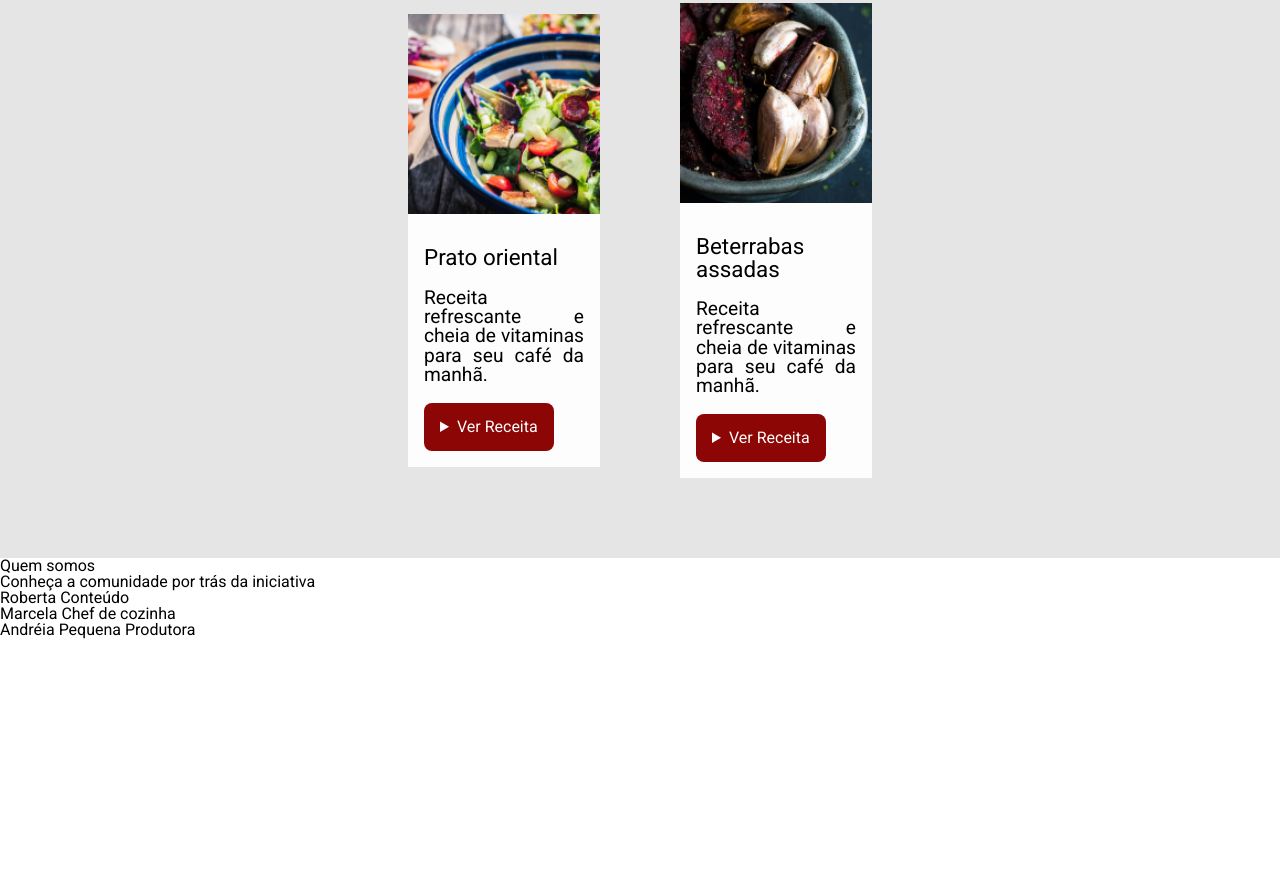
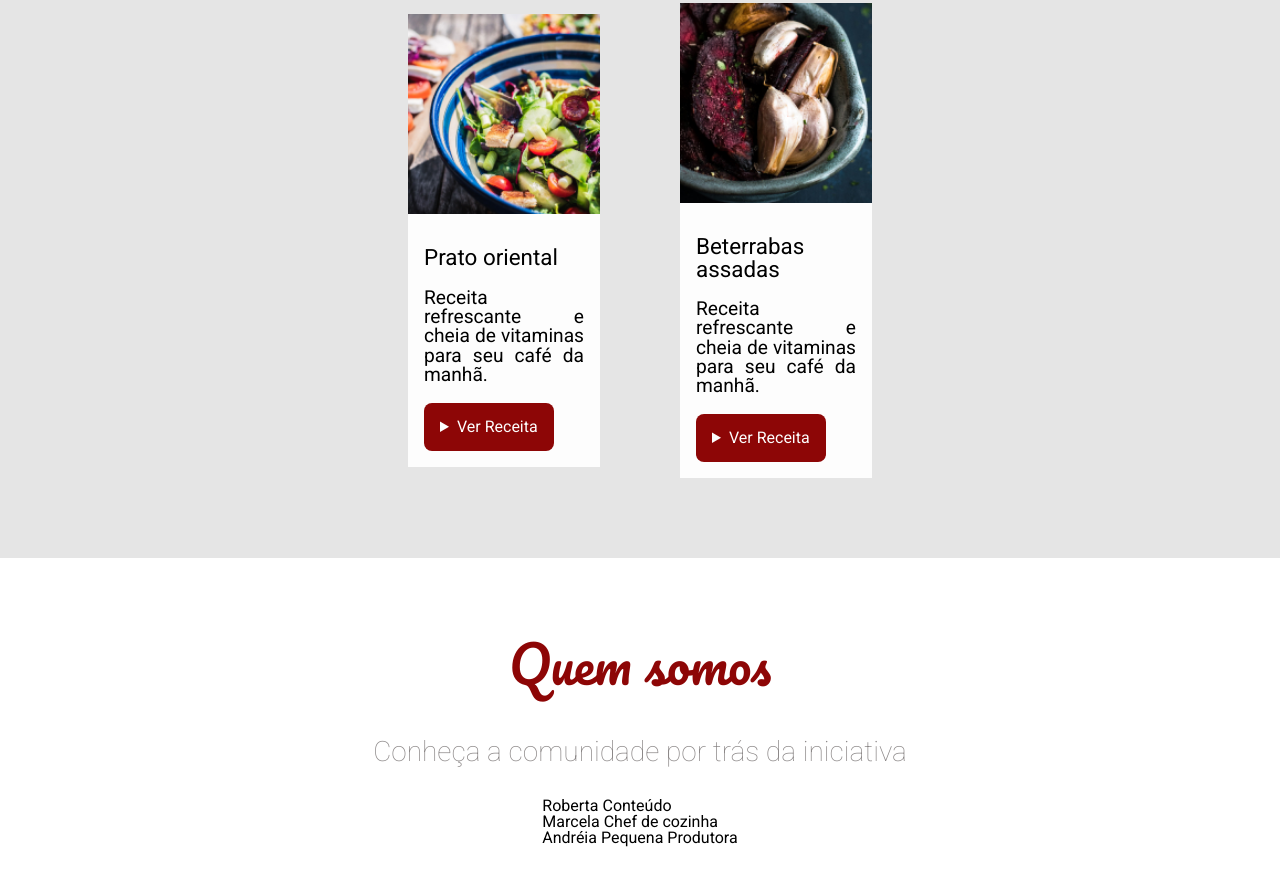
Before and after one commit to Arthur-KF18/CSS-Applications-Studies, a plain HTML site: page Arquitetura-CSS/index.html in a window 1280 px wide. Shown: the part 1323-2209 px from the top of the page. Before the commit the page ends 1962 px from the top, so only its background shows below. Drawn offline with Linux system fonts and the light colour scheme.

Commit message:
feat: adicionando folhas e estilos para a página

```diff
--- /dev/null
+++ b/Arquitetura-CSS/assets/css/quem/quemSomos-descricao.css
@@ -0,0 +1,6 @@
+.quem-somos__descricao{
+    font-weight: 100;
+    font-size: 1.75rem;
+    color: #8C8888;
+
+}
--- /dev/null
+++ b/Arquitetura-CSS/assets/css/quem/quemSomos-titulo.css
@@ -0,0 +1,6 @@
+.quem-somos__titulo {
+    font-size: 3.2rem;
+    color: #8d0606;
+    margin-bottom: 1rem;
+    font-family: Pacifico;
+}
--- /dev/null
+++ b/Arquitetura-CSS/assets/css/quem/quemSomos.css
@@ -0,0 +1,8 @@
+.quem-somos {
+    display: flex;
+    flex-direction: column;
+    justify-content: center;
+    align-items: center;
+    padding: 5rem;
+    gap: 2rem;
+}
--- a/Arquitetura-CSS/assets/css/style.css
+++ b/Arquitetura-CSS/assets/css/style.css
@@ -20,6 +20,11 @@
 @import url('./receita/receita-imagem.css');
 @import url('./receita/receita-titulo.css');
 
+@import url('./quem/quemSomos.css');
+@import url('./quem/quemSomos-titulo.css');
+@import url('./quem/quemSomos-descricao.css');
+
+
 body {
     font-family: Roboto, sans-serif;
 }
```
Also changed, not shown: 1 other file.
